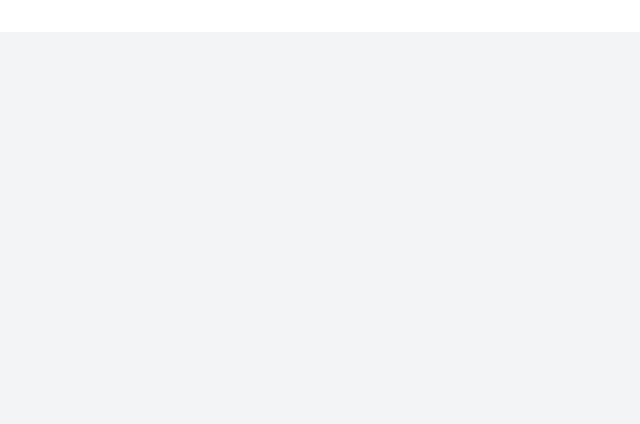
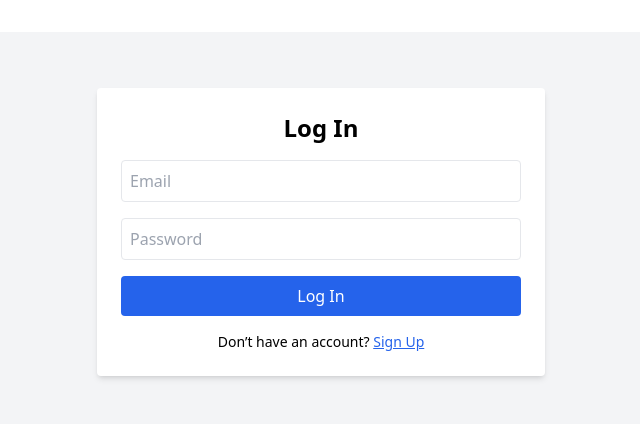
Before and after one commit to vishwakalal/trading-simulator, a React (Vite) app in the folder frontend/: page /login in a window 1280 px wide. Before the commit this address had no page. Shown: the top 424 px of the page, without its empty margins (319-959 px from the left). Built offline with nearby package versions, Linux system fonts and the light colour scheme.

Commit message:
added user auth

```diff
--- a/frontend/package.json
+++ b/frontend/package.json
@@ -10,6 +10,7 @@
     "preview": "vite preview"
   },
   "dependencies": {
+    "@supabase/supabase-js": "^2.49.8",
     "axios": "^1.9.0",
     "lightweight-charts": "^4.1.1",
     "react": "^19.1.0",
--- a/frontend/src/App.jsx
+++ b/frontend/src/App.jsx
@@ -1,12 +1,23 @@
-import { useState } from "react";
-import { Routes, Route, useNavigate } from "react-router-dom";
+import { useState, useEffect } from "react";
+import { Routes, Route, useNavigate, Navigate } from "react-router-dom";
 import "./App.css";
 import StrategyForm from "./components/StrategyForm";
 import BackTestResults from "./components/BackTestResults";
+import AuthForm from "./components/AuthForm";
+import { supabase } from "./lib/supabaseClient";
 import axios from "axios";
+
 function App() {
+  const [user, setUser] = useState(null);
   const [results, setResults] = useState(null);
   const navigate = useNavigate();
+
+  useEffect(() => {
+    supabase.auth.getUser().then(({ data }) => setUser(data?.user || null));
+    supabase.auth.onAuthStateChange((_event, session) => {
+      setUser(session?.user || null);
+    });
+  }, []);
 
   const handleRun = async (inputs) => {
     try {
@@ -24,11 +35,36 @@ function App() {
       }
     }
   };
+
   return (
     <div className="min-h-screen bg-gray-100 p-4">
       <Routes>
-        <Route path="/" element={<StrategyForm onSubmit={handleRun} />} />
-        <Route path="/results" element={<BackTestResults data={results} />} />
+        <Route
+          path="/"
+          element={
+            user ? (
+              <StrategyForm onSubmit={handleRun} />
+            ) : (
+              <Navigate to="/login" replace />
+            )
+          }
+        />
+        <Route
+          path="/results"
+          element={
+            user ? (
+              <BackTestResults data={results} />
+            ) : (
+              <Navigate to="/login" replace />
+            )
+          }
+        />
+        <Route
+          path="/login"
+          element={
+            user ? <Navigate to="/" replace /> : <AuthForm onLogin={setUser} />
+          }
+        />
       </Routes>
     </div>
   );
--- /dev/null
+++ b/frontend/src/components/AuthForm.jsx
@@ -0,0 +1,80 @@
+import { useState } from "react";
+import { useNavigate } from "react-router-dom";
+import { supabase } from "../lib/supabaseClient";
+
+export default function AuthForm({ onLogin }) {
+  const [email, setEmail] = useState("");
+  const [password, setPassword] = useState("");
+  const [mode, setMode] = useState("login"); // or "signup"
+  const [error, setError] = useState("");
+  const navigate = useNavigate();
+
+  const handleSubmit = async (e) => {
+    e.preventDefault();
+    setError("");
+
+    let data, error;
+    if (mode === "login") {
+      ({ data, error } = await supabase.auth.signInWithPassword({
+        email,
+        password,
+      }));
+    } else {
+      ({ data, error } = await supabase.auth.signUp({
+        email,
+        password,
+      }));
+    }
+
+    if (error) {
+      setError(error.message);
+    } else {
+      onLogin(data?.user);
+      navigate("/", { replace: true });
+    }
+  };
+
+  return (
+    <div className="max-w-md mx-auto p-6 bg-white rounded shadow-md mt-10 space-y-4">
+      <h2 className="text-2xl font-semibold">
+        {mode === "login" ? "Log In" : "Sign Up"}
+      </h2>
+      <form onSubmit={handleSubmit} className="space-y-4">
+        <input
+          type="email"
+          placeholder="Email"
+          className="w-full border p-2 rounded"
+          value={email}
+          onChange={(e) => setEmail(e.target.value)}
+          required
+        />
+        <input
+          type="password"
+          placeholder="Password"
+          className="w-full border p-2 rounded"
+          value={password}
+          onChange={(e) => setPassword(e.target.value)}
+          required
+        />
+        {error && <p className="text-red-500 text-sm">{error}</p>}
+        <button
+          type="submit"
+          className="w-full bg-blue-600 text-white py-2 rounded hover:bg-blue-700 transition"
+        >
+          {mode === "login" ? "Log In" : "Sign Up"}
+        </button>
+      </form>
+      <p className="text-sm text-center">
+        {mode === "login"
+          ? "Don’t have an account?"
+          : "Already have an account?"}{" "}
+        <button
+          className="text-blue-600 underline"
+          onClick={() => setMode(mode === "login" ? "signup" : "login")}
+        >
+          {mode === "login" ? "Sign Up" : "Log In"}
+        </button>
+      </p>
+    </div>
+  );
+}
--- /dev/null
+++ b/frontend/src/lib/supabaseClient.js
@@ -0,0 +1,5 @@
+import { createClient } from "@supabase/supabase-js";
+const supabaseUrl = "https://umnwbatyodajxmhpgtbo.supabase.co";
+const supabaseAPIKey =
+  "eyJhbGciOiJIUzI1NiIsInR5cCI6IkpXVCJ9.eyJpc3MiOiJzdXBhYmFzZSIsInJlZiI6InVtbndiYXR5b2RhanhtaHBndGJvIiwicm9sZSI6ImFub24iLCJpYXQiOjE3NDg1Mzc5MTAsImV4cCI6MjA2NDExMzkxMH0.Xb21nJmOQVJ9OZNl3udrmxOZBMstq9iMrx5szbnJk-g";
+export const supabase = createClient(supabaseUrl, supabaseAPIKey);
```
Also changed, not shown: 1 other file (tests, documents, lock files or other folders).
